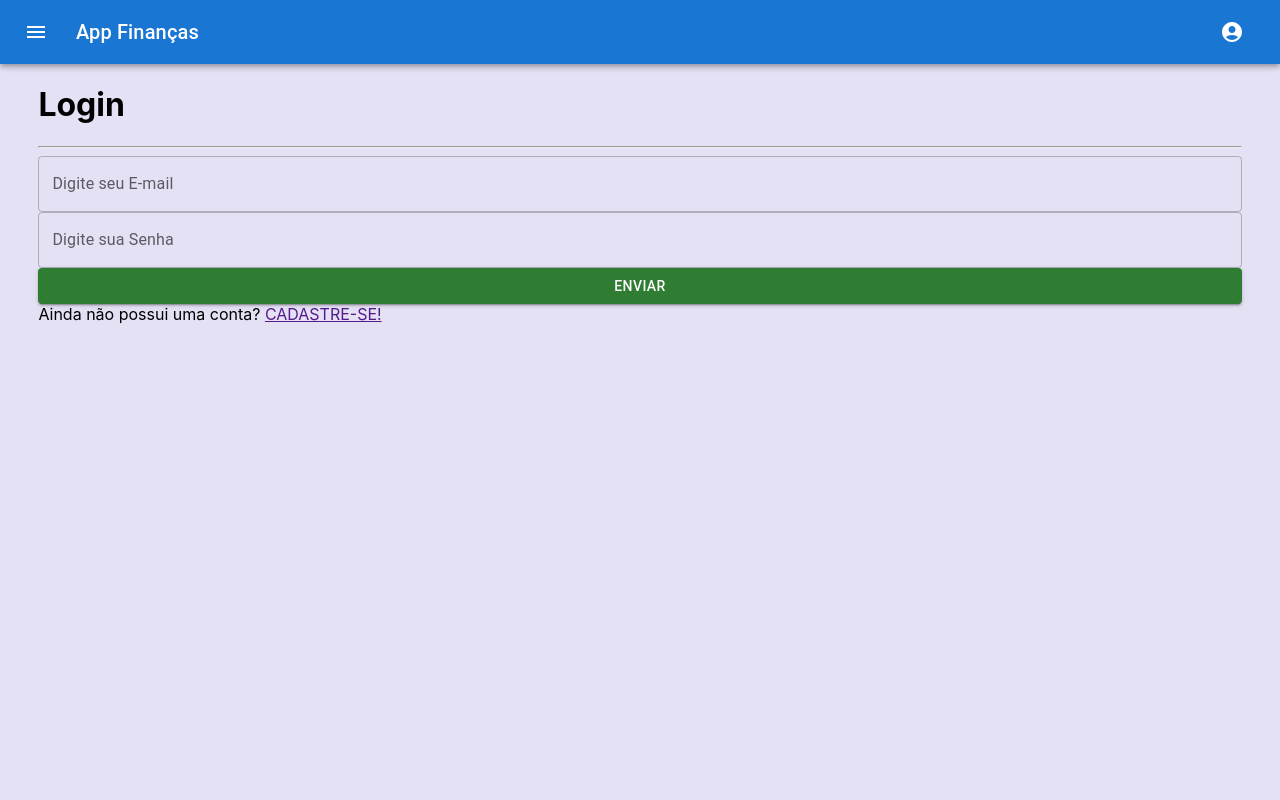
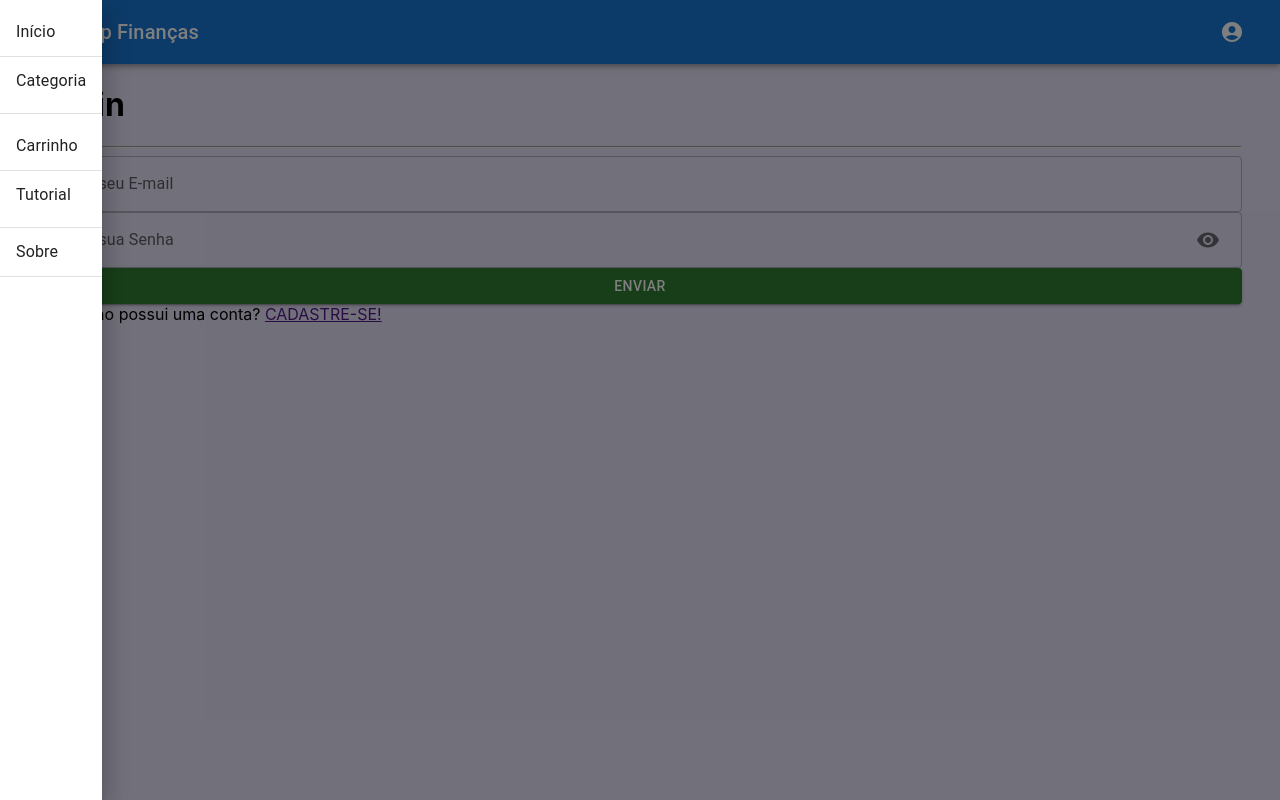
Before and after one commit to iwtrainingbr/front-14-app, a React (Create React App) app: page /login in a window 1280 px wide. Both pictures are taken after a click on the button 36 px from the left and 32 px from the top of the page. Built offline with nearby package versions, Linux system fonts and the light colour scheme; what react-swipeable-views-utils would draw is missing.

Commit message:
Create menu itens

```diff
--- a/src/App.js
+++ b/src/App.js
@@ -5,6 +5,7 @@ import Login from "./pages/Login";
 import Tutorial from "./pages/Tutorial";
 import RecuperarSenha from "./pages/RecuperarSenha";
 import Carrinho from "./pages/Carrinho";
+import Menu from "./components/Menu";
 
 import Navbar from "./components/Navbar";
 
@@ -22,6 +23,7 @@ export default function App() {
           <Route path="/tutorial" element={<Tutorial/>} />
           <Route path="/recuperarsenha" element={<RecuperarSenha/>} />
           <Route path="/carrinho" element={<Carrinho/>} />
+
         </Routes>
       </div>
     </BrowserRouter>
--- /dev/null
+++ b/src/components/Menu/index.js
@@ -0,0 +1,59 @@
+import * as React from 'react';
+import Box from '@mui/material/Box';
+import List from '@mui/material/List';
+import ListItem from '@mui/material/ListItem';
+import ListItemButton from '@mui/material/ListItemButton';
+import ListItemIcon from '@mui/material/ListItemIcon';
+import ListItemText from '@mui/material/ListItemText';
+import Divider from '@mui/material/Divider';
+import InboxIcon from '@mui/icons-material/Inbox';
+import DraftsIcon from '@mui/icons-material/Drafts';
+
+import './styles.css';
+
+export default function Menu() {
+  return (
+
+    <Box className="menu" sx={{ width: '100%', maxWidth: 360 }}>
+      <nav aria-label="main mailbox folders">
+        <List>
+          <ListItem disablePadding>
+            <ListItemButton>
+            <ListItemText primary="Início" />
+            </ListItemButton>
+          </ListItem>
+          <Divider/>
+          <ListItem disablePadding>
+            <ListItemButton>
+
+              <ListItemText primary="Categoria" />
+            </ListItemButton>
+          </ListItem>
+        </List>
+      </nav>
+      <Divider />
+      <nav aria-label="secondary mailbox folders">
+        <List>
+          <ListItem disablePadding>
+            <ListItemButton>
+              <ListItemText primary="Carrinho" />
+            </ListItemButton>
+          </ListItem>
+          <Divider/>
+          <ListItem disablePadding>
+            <ListItemButton component="a" href="#simple-list">
+              <ListItemText primary="Tutorial" />
+            </ListItemButton>
+          </ListItem>
+        </List>
+        <Divider />
+        <ListItem disablePadding>
+            <ListItemButton component="a" href="#simple-list">
+              <ListItemText primary="Sobre" />
+            </ListItemButton>
+          </ListItem>
+          <Divider/>
+      </nav>
+    </Box>
+  );
+}
--- a/src/components/Navbar/index.js
+++ b/src/components/Navbar/index.js
@@ -11,10 +11,20 @@ import FormControlLabel from '@mui/material/FormControlLabel';
 import FormGroup from '@mui/material/FormGroup';
 import MenuItem from '@mui/material/MenuItem';
 import Menu from '@mui/material/Menu';
+import Drawer from '@mui/material/Drawer';
+
+import MenuApp from '../Menu';
+
 
 export default function Navbar() {
   const [auth, setAuth] = React.useState(true);
   const [anchorEl, setAnchorEl] = React.useState(null);
+
+  const[sidebar, setSiderbar] = React.useState(false);
+
+  const openCloseSidebar = () => {
+     setSiderbar(!sidebar);
+  }
 
   const handleChange = (event) => {
     setAuth(event.target.checked);
@@ -31,6 +41,12 @@ export default function Navbar() {
   return (
     <Box sx={{ flexGrow: 1 }}>
 
+      <Drawer open={sidebar} onClose={openCloseSidebar} >
+         <MenuApp />
+
+
+      </Drawer>
+
       <AppBar position="static">
         <Toolbar>
           <IconButton
@@ -39,6 +55,7 @@ export default function Navbar() {
             color="inherit"
             aria-label="menu"
             sx={{ mr: 2 }}
+            onClick={openCloseSidebar}
           >
             <MenuIcon />
           </IconButton>
--- a/src/pages/Login/index.js
+++ b/src/pages/Login/index.js
@@ -1,14 +1,34 @@
-import {Button, TextField} from "@mui/material";
-import {Favorite, ZoomOut} from "@mui/icons-material";
+import {Button, TextField, InputAdornment, IconButton} from "@mui/material";
+import {Favorite, ZoomOut, Visibility,VisibilityOff} from "@mui/icons-material";
+
+import { useState } from "react";
+
 
 export default function Login() {
+
+  const [showPassword, setShowPassword] = useState(false);
+
+  const handleShowPassword = () => {
+    setShowPassword(!showPassword);
+  }
+
   return (
 
     <div>
     <h1>Login</h1>
     <hr></hr>
     <TextField fullWidth label="Digite seu E-mail"/>
-    <TextField fullWidth label="Digite sua Senha"/>
+    <TextField
+       type={ showPassword === true ? "text" : "password"}
+       fullWidth label="Digite sua Senha"
+       InputProps={{
+          endAdornment: <InputAdornment>
+            <IconButton onClick={handleShowPassword}>
+              {showPassword === true ? <VisibilityOff/> : <Visibility/>}
+            </IconButton>
+          </InputAdornment>
+        }}
+       />
     <Button fullWidth color="success" variant="contained">Enviar</Button>
 <>Ainda não possui uma conta? <a href="">CADASTRE-SE!</a></>
     </div>
--- a/src/pages/RecuperarSenha/index.js
+++ b/src/pages/RecuperarSenha/index.js
@@ -4,6 +4,7 @@ import "./style.css";
 
 export default function RecuperarSenha() {
     return (
+
       <div>
             <h1 className="titulo">Recuperar conta</h1>
             <hr/>
@@ -17,6 +18,9 @@ export default function RecuperarSenha() {
 
       </div>
 
-    )
+
+    );
+
+
 
 }
```
Also changed, not shown: src/components/Menu/styles.css (added).
